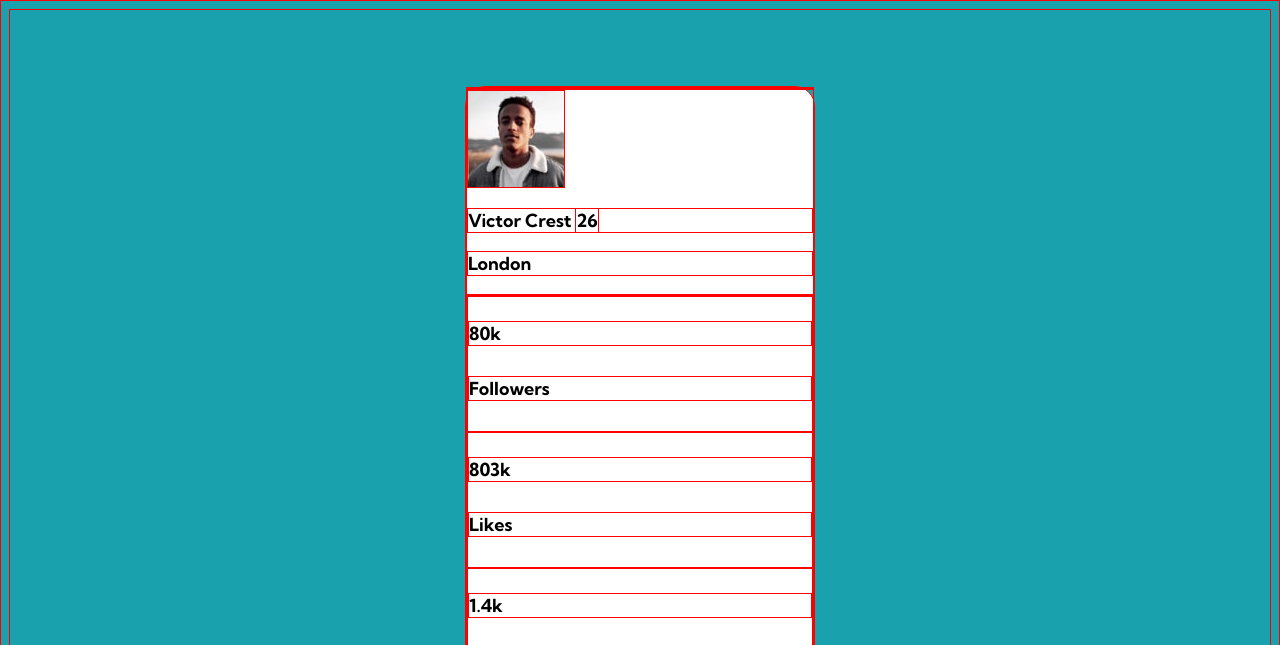
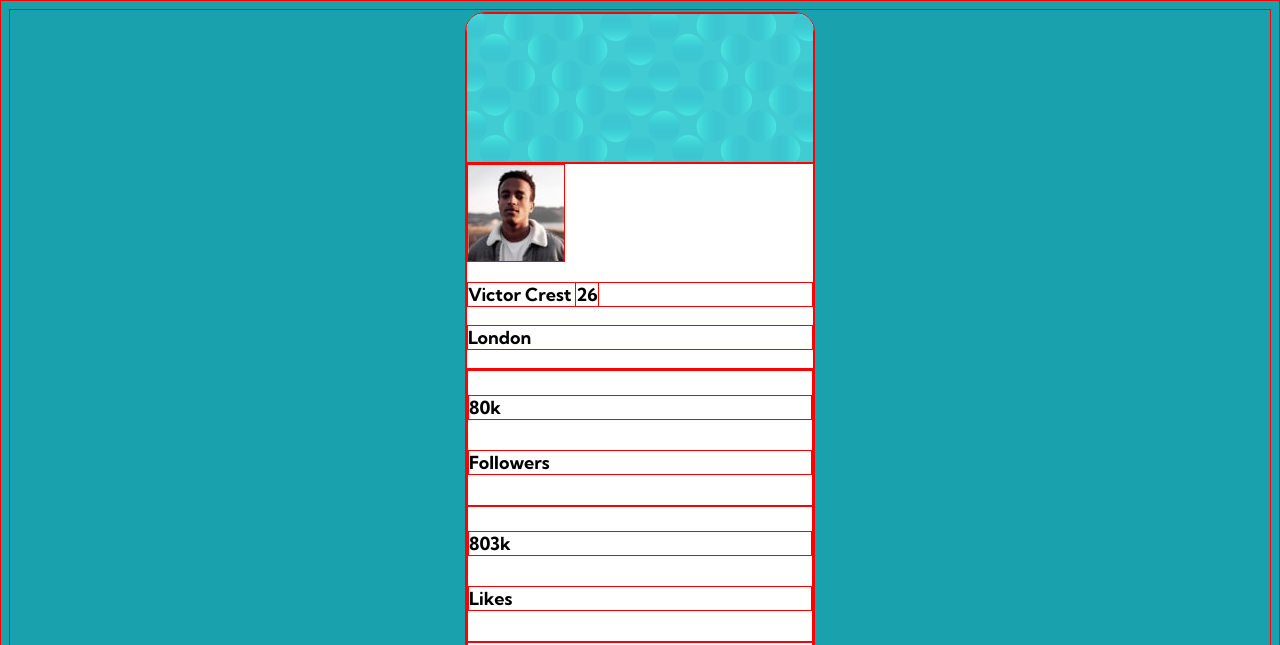
Before and after one commit to marlonwlv/profile-card-component, a plain HTML site: page index.html in a window 1280 px wide. Shown: the top 645 px of the page. Drawn offline with Linux system fonts and the light colour scheme.

Commit message:
Add backgroun header for the card

```diff
--- a/style.css
+++ b/style.css
@@ -34,4 +34,12 @@ body{
 	width: 350px;
 	background-color: white;
 	border-radius: 20px;
+	overflow: hidden;
 }
+
+.card-top{
+	background-image: url(images/bg-pattern-card.svg);
+	background-size: cover;
+	height: 150px;
+
+}
```
